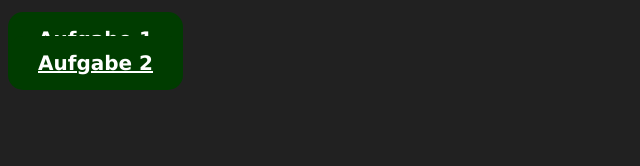
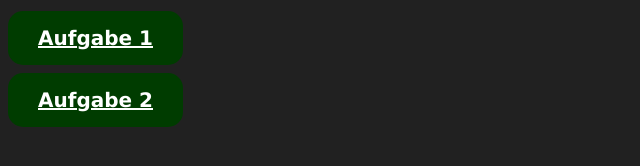
Before and after one commit to MainScript/GIS-SoSe-2021, a plain HTML site: page main.html in a window 1280 px wide. Shown: the whole page, without its empty margins (0-640 px from the left). Drawn offline with Linux system fonts and the light colour scheme.

Commit message:
update MainPage

```diff
--- a/main.html
+++ b/main.html
@@ -6,8 +6,8 @@
    <link rel="stylesheet" href="style.css">
 </head>
 <body>
-    <br><a href="a1/main.html" class="button" id="aufgabe1">Aufgabe 1</a>
-    <br><a href="a2/profil.html" class="button" id="aufgabe2">Aufgabe 2</a>
+    <a href="a1/main.html" class="button" id="aufgabe1">Aufgabe 1</a><br>
+    <a href="a2/profil.html" class="button" id="aufgabe2">Aufgabe 2</a>
 </body>
 
 </html>
--- a/style.css
+++ b/style.css
@@ -3,6 +3,7 @@ body {
     color: white;
     font-weight: bold;
     font-family: verdana;
+    line-height: 60px;
 }
 
 a {
```
